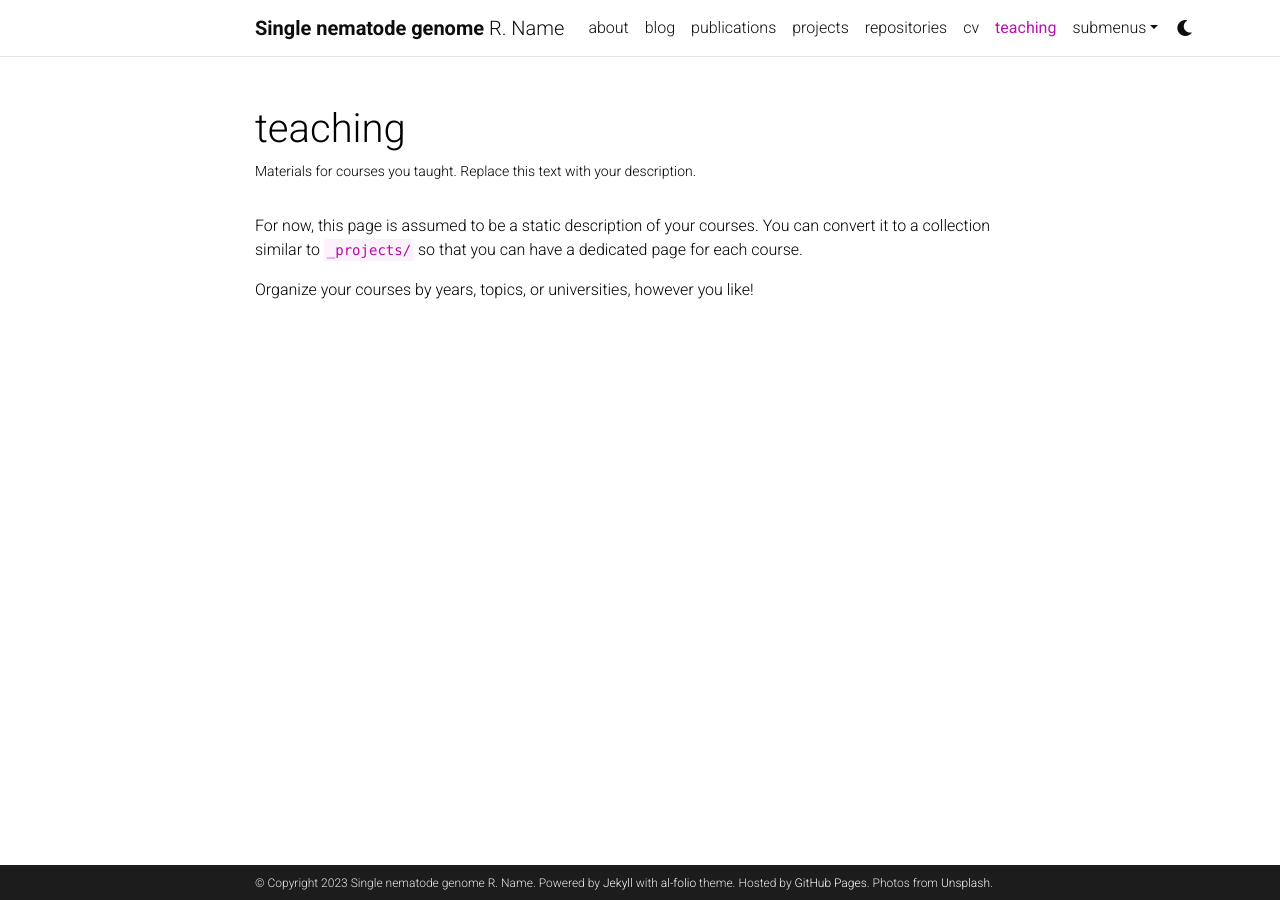
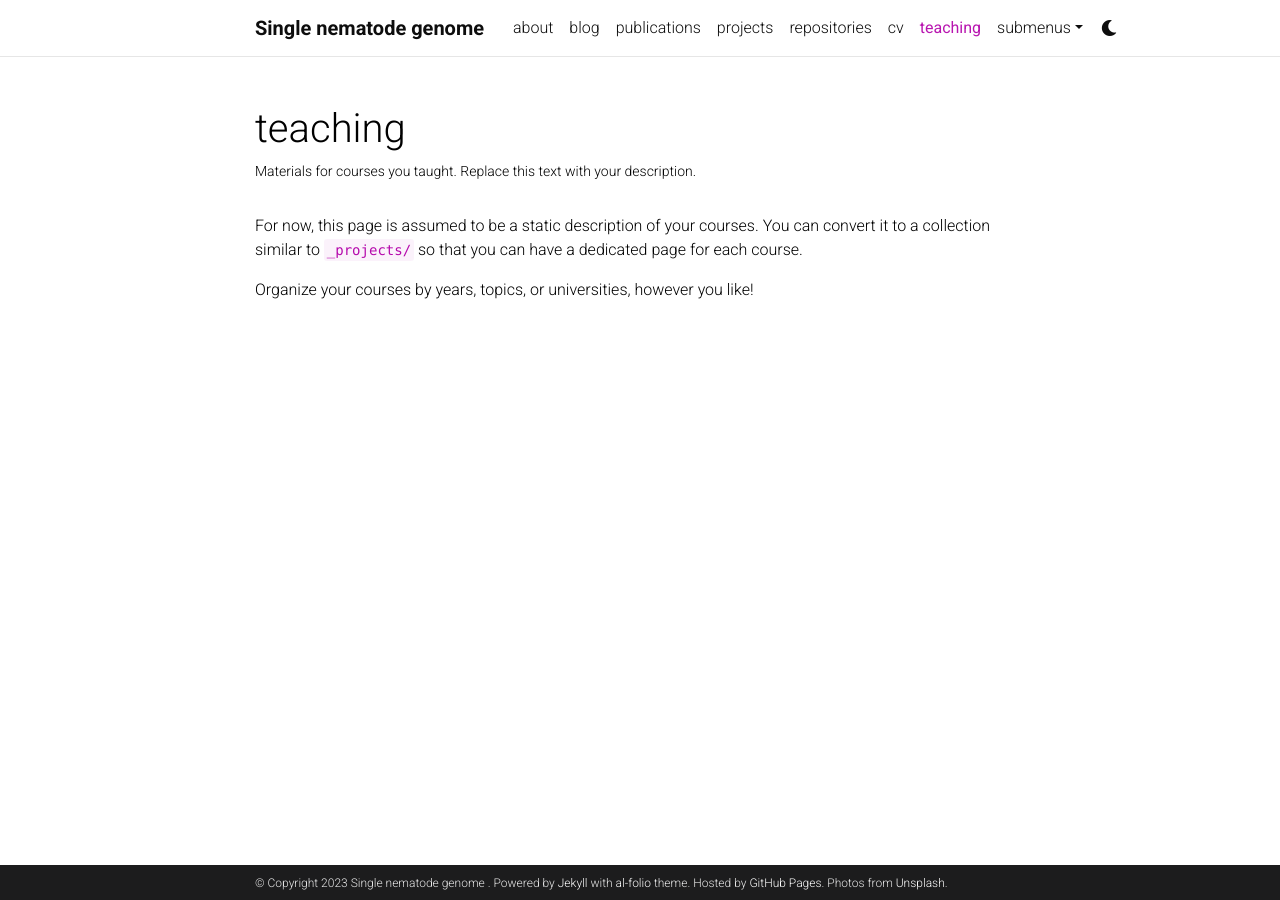
Before and after one commit to YiChienLee1010/Single-nematode-genome, a Jekyll site: the page built from _pages/teaching.md, in a window 1280 px wide. Built offline with Jekyll 4.4.1, drawn with Linux system fonts in a browser that asks for light colours; comment, search, counter and statistics services are not loaded; a style sheet for code colours, icons or effects is not loaded; some of the changed lines change nothing that is shown.

Commit message:
Update _config.yml

```diff
--- a/_config.yml
+++ b/_config.yml
@@ -4,9 +4,9 @@
 
 title: blank # the website title (if blank, full name will be used instead)
 first_name: Single nematode genome
-middle_name: R.
-last_name: Name
-email: you@example.com
+middle_name:
+last_name:
+email: cathy.12.20.angle@gmail.com
 description: > # the ">" symbol means to ignore newlines until "footer_text:"
   A simple, whitespace theme for academics. Based on [*folio](https://github.com/bogoli/-folio) design.
 footer_text: >
```
